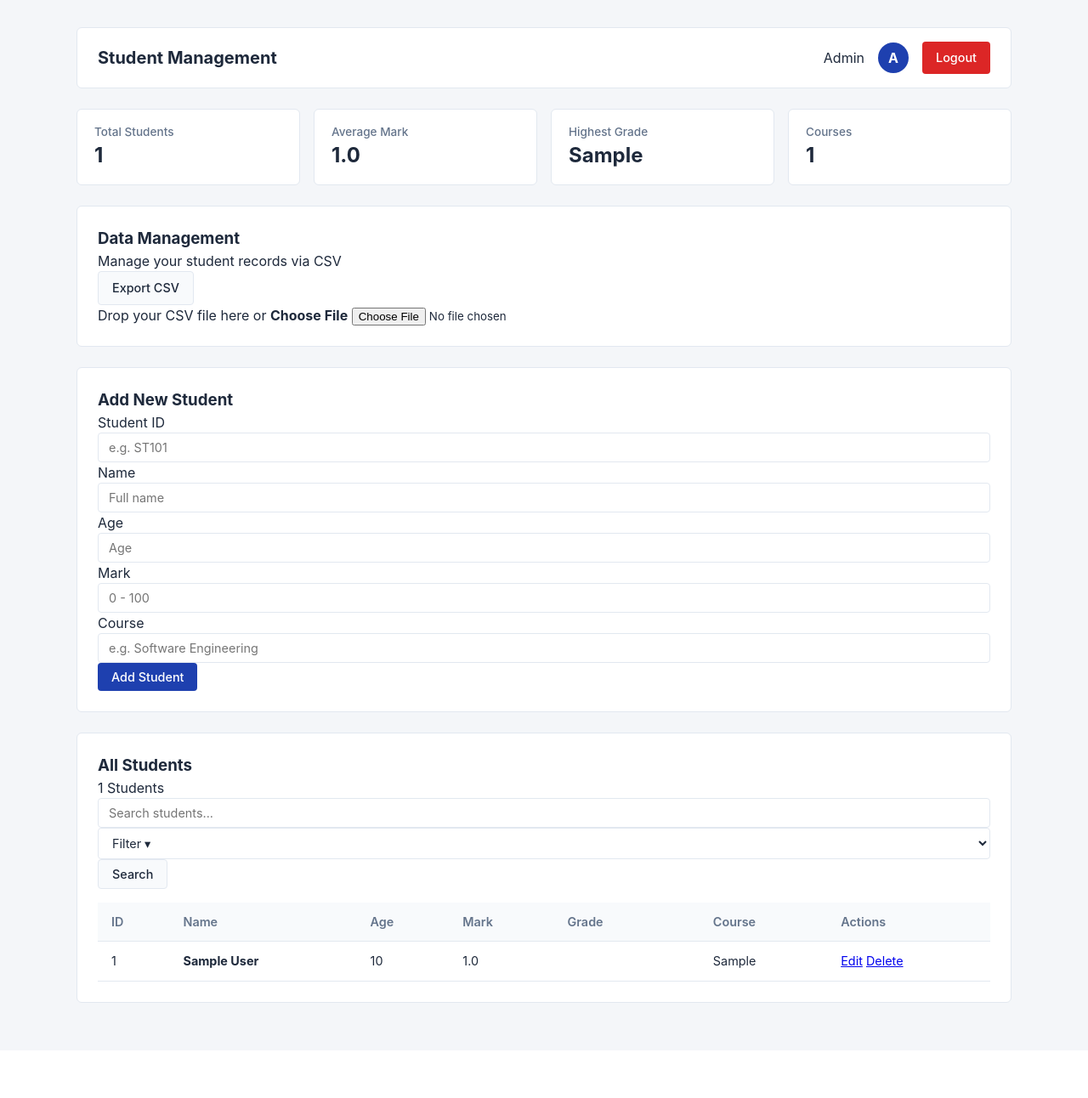
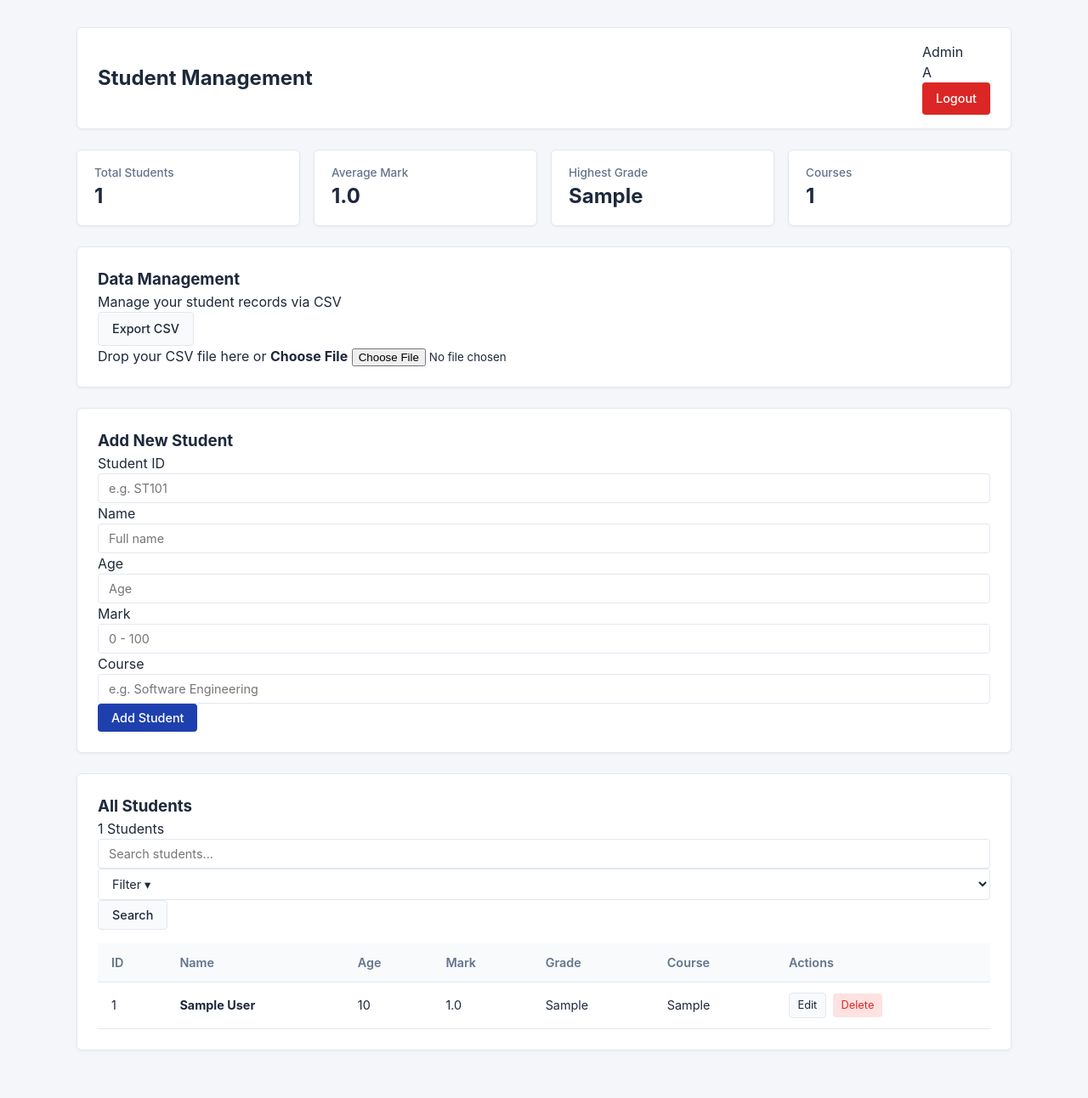
Before and after one commit to Sereiboth180/StudentManagementSystem, a Flask app: page / in a window 1280 px wide. Shown: the whole page at 85% size. Before the commit the page ends 1180 px from the top, so only its background shows below. Run offline with Flask 3, Linux system fonts and the light colour scheme; the visitor is signed in with stand-in values (Sample User, id 1); tables that the repository leaves empty hold one stand-in row (values such as "Sample post").

Commit message:
Refactor color palette and enhance UI interactions
Updated color palette and added micro-interactions for improved UI.

```diff
--- a/static/style.css
+++ b/static/style.css
@@ -1,26 +1,25 @@
-/* Formal & Professional Color Palette */
+/* Formal Color Palette & Micro-Interactions */
 :root {
     --bg-main: #f4f6f9;          /* Soft light-gray page background */
-    --card-bg: #ffffff;          /* Pure white card backgrounds */
+    --card-bg: #ffffff;          /* Pure white card background */
     --text-primary: #1e293b;     /* Slate dark gray text */
     --text-muted: #64748b;       /* Cool gray secondary text */
     --border-color: #e2e8f0;     /* Light subtle border */
 
-    /* Primary Action Colors */
+    /* Primary Colors */
     --primary-color: #1e40af;    /* Formal Deep Blue */
-    --primary-hover: #1e3a8a;
-    --secondary-bg: #f8fafc;     /* Input & subtle element fill */
+    --primary-hover: #1d4ed8;
+    --secondary-bg: #f8fafc;
+    --secondary-hover: #f1f5f9;
 
-    /* Status & Action Colors */
-    --danger-color: #dc2626;     /* Muted Formal Red */
+    /* Action & Status Colors */
+    --danger-color: #dc2626;
     --danger-hover: #b91c1c;
-    --warning-color: #d97706;    /* Amber */
 
-    /* Grade Badges */
-    --grade-a: #15803d;          /* Dark Green */
-    --grade-b: #0369a1;          /* Dark Blue */
-    --grade-c: #b45309;          /* Dark Amber */
-    --grade-f: #b91c1c;          /* Dark Red */
+    /* Transitions */
+    --transition-fast: all 0.2s ease-in-out;
+    --box-shadow-subtle: 0 1px 3px rgba(0, 0, 0, 0.05);
+    --box-shadow-hover: 0 4px 12px rgba(0, 0, 0, 0.08);
 }
 
 /* Global Reset */
@@ -52,42 +51,26 @@ body {
     padding: 1rem 1.5rem;
     border-radius: 6px;
     border: 1px solid var(--border-color);
+    box-shadow: var(--box-shadow-subtle);
     margin-bottom: 1.5rem;
 }
 
-.header-brand h2 {
-    font-size: 1.25rem;
-    color: var(--text-primary);
-}
-
-.header-user {
-    display: flex;
-    align-items: center;
-    gap: 1rem;
-}
-
-.user-avatar {
-    width: 36px;
-    height: 36px;
-    background-color: var(--primary-color);
-    color: #ffffff;
-    border-radius: 50%;
-    display: flex;
-    align-items: center;
-    justify-content: center;
-    font-weight: bold;
-}
-
-/* Cards */
+/* Cards with Hover Lift */
 .card {
     background-color: var(--card-bg);
     border: 1px solid var(--border-color);
     border-radius: 6px;
     padding: 1.5rem;
     margin-bottom: 1.5rem;
+    box-shadow: var(--box-shadow-subtle);
+    transition: var(--transition-fast);
 }
 
-/* Stats Cards */
+.card:hover {
+    box-shadow: var(--box-shadow-hover);
+}
+
+/* Dashboard Interactive Stats Cards */
 .stats-grid {
     display: grid;
     grid-template-columns: repeat(auto-fit, minmax(200px, 1fr));
@@ -100,6 +83,15 @@ body {
     border: 1px solid var(--border-color);
     border-radius: 6px;
     padding: 1rem 1.25rem;
+    box-shadow: var(--box-shadow-subtle);
+    transition: var(--transition-fast);
+    cursor: default;
+}
+
+.stat-card:hover {
+    transform: translateY(-2px);
+    box-shadow: var(--box-shadow-hover);
+    border-color: #cbd5e1;
 }
 
 .stat-label {
@@ -115,7 +107,7 @@ body {
     color: var(--text-primary);
 }
 
-/* Inputs & Buttons */
+/* Interactive Forms & Inputs */
 .form-input {
     width: 100%;
     padding: 0.5rem 0.75rem;
@@ -124,13 +116,20 @@ body {
     border-radius: 4px;
     color: var(--text-primary);
     font-size: 0.9rem;
+    transition: var(--transition-fast);
+}
+
+.form-input:hover {
+    border-color: #cbd5e1;
 }
 
 .form-input:focus {
     outline: none;
     border-color: var(--primary-color);
+    box-shadow: 0 0 0 3px rgba(30, 64, 175, 0.15);
 }
 
+/* Buttons with Tactile Hover & Click States */
 .btn {
     padding: 0.5rem 1rem;
     border-radius: 4px;
@@ -140,6 +139,11 @@ body {
     display: inline-block;
     border: none;
     font-size: 0.9rem;
+    transition: var(--transition-fast);
+}
+
+.btn:active {
+    transform: scale(0.98);
 }
 
 .btn-primary {
@@ -149,6 +153,7 @@ body {
 
 .btn-primary:hover {
     background-color: var(--primary-hover);
+    box-shadow: 0 2px 6px rgba(30, 64, 175, 0.25);
 }
 
 .btn-secondary {
@@ -157,12 +162,22 @@ body {
     border: 1px solid var(--border-color);
 }
 
+.btn-secondary:hover {
+    background-color: var(--secondary-hover);
+    border-color: #cbd5e1;
+}
+
 .btn-danger {
     background-color: var(--danger-color);
     color: #ffffff;
 }
 
-/* Tables */
+.btn-danger:hover {
+    background-color: var(--danger-hover);
+    box-shadow: 0 2px 6px rgba(220, 38, 38, 0.25);
+}
+
+/* Interactive Table Rows & Action Links */
 table {
     width: 100%;
     border-collapse: collapse;
@@ -182,20 +197,41 @@ th {
     font-weight: 600;
 }
 
-tr:hover {
-    background-color: #f8fafc;
+tr {
+    transition: var(--transition-fast);
 }
 
-/* Grade Badges */
-.badge {
-    padding: 0.2rem 0.5rem;
+tr:hover {
+    background-color: #f1f5f9;
+}
+
+.action-btn {
+    padding: 0.25rem 0.6rem;
+    font-size: 0.8rem;
     border-radius: 4px;
-    font-weight: 600;
-    font-size: 0.8rem;
+    text-decoration: none;
+    margin-right: 0.25rem;
+    display: inline-block;
+    transition: var(--transition-fast);
+}
+
+.edit-btn {
+    background-color: var(--secondary-bg);
+    color: var(--text-primary);
+    border: 1px solid var(--border-color);
+}
+
+.edit-btn:hover {
+    background-color: #e2e8f0;
+    color: var(--primary-color);
+}
+
+.delete-btn {
+    background-color: #fee2e2;
+    color: var(--danger-color);
+}
+
+.delete-btn:hover {
+    background-color: var(--danger-color);
     color: #ffffff;
 }
-
-.grade-a { background-color: var(--grade-a); }
-.grade-b { background-color: var(--grade-b); }
-.grade-c { background-color: var(--grade-c); }
-.grade-f { background-color: var(--grade-f); }
```
